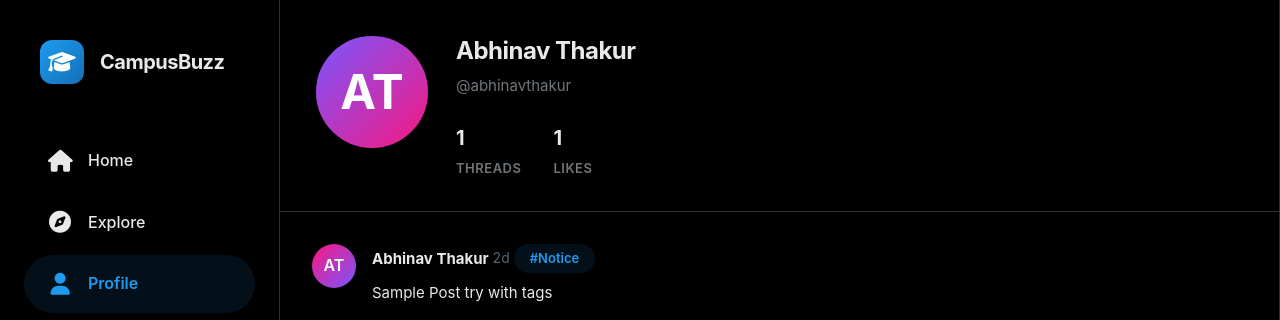
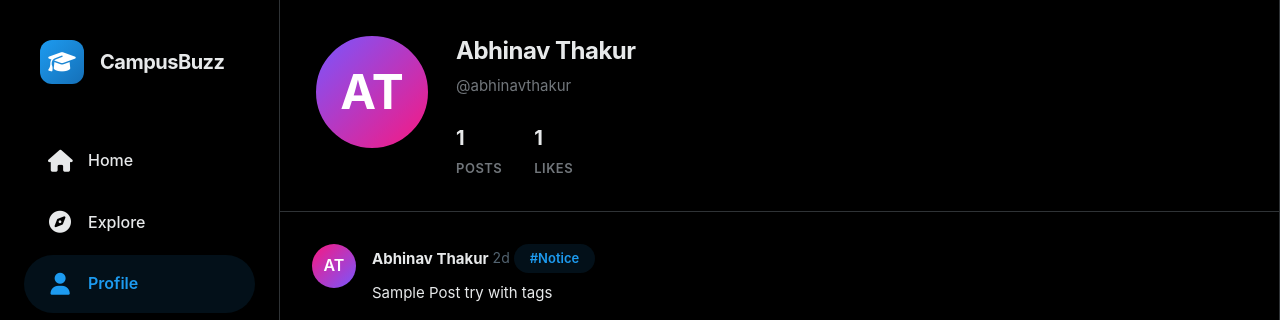
Before and after one commit to thakurabhinav22/CampusBuzz-Mini_Twitter, a PHP site: page /profile.php in a window 1280 px wide. Shown: the top 320 px of the page. Run offline with PHP 8.4, Linux system fonts and the light colour scheme; a user stored in the database is signed in; data comes from the database, SQL or seed files in the repository.

Commit message:
Upated UI

```diff
--- a/profile.php
+++ b/profile.php
@@ -70,7 +70,7 @@ function get_initials($name) {
 <head>
     <meta charset="UTF-8">
     <meta name="viewport" content="width=device-width, initial-scale=1.0">
-    <title><?php echo htmlspecialchars($user_name); ?> - CampusBuzz</title>
+    <title>CampusBuzz</title>
     <link rel="stylesheet" href="style.css">
     <link rel="stylesheet" href="https://cdnjs.cloudflare.com/ajax/libs/font-awesome/6.4.0/css/all.min.css">
 </head>
@@ -154,7 +154,7 @@ function get_initials($name) {
                         <div class="profile-stats">
                             <div class="profile-stat">
                                 <span class="stat-value"><?php echo $stats['post_count']; ?></span>
-                                <span class="stat-label">Threads</span>
+                                <span class="stat-label">Posts</span>
                             </div>
                             <div class="profile-stat">
                                 <span class="stat-value"><?php echo $stats['total_likes']; ?></span>
```
